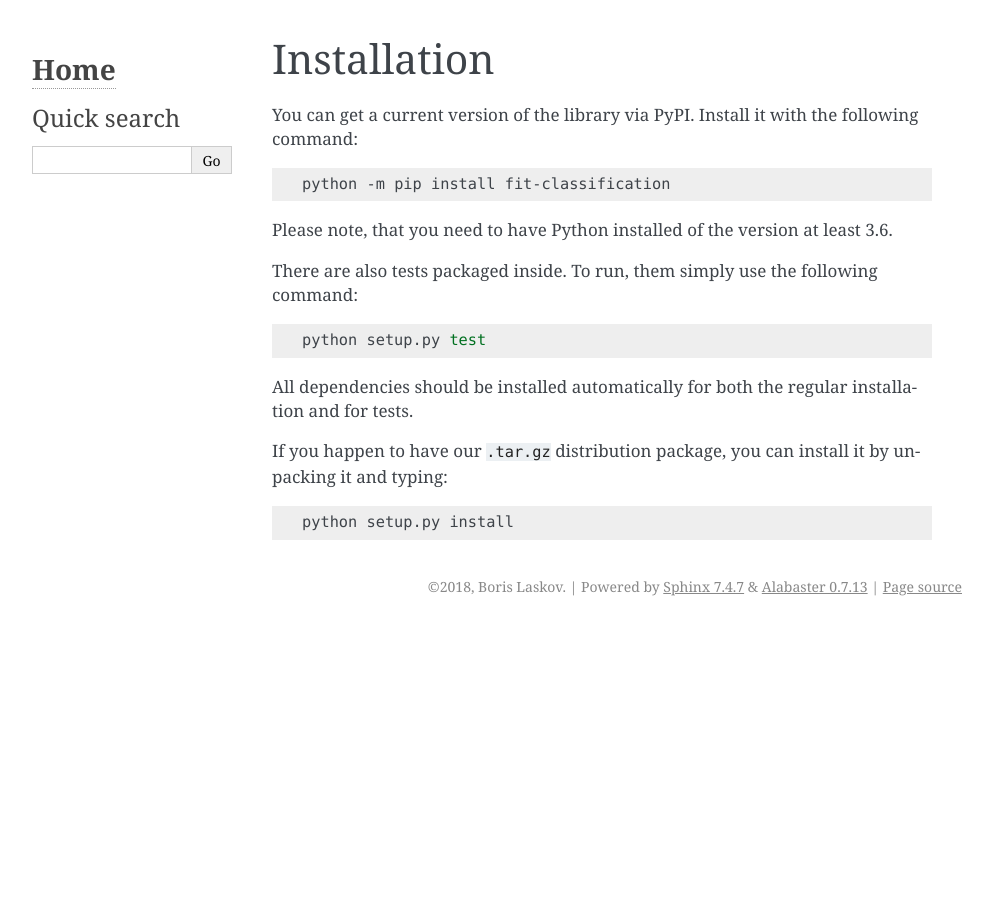
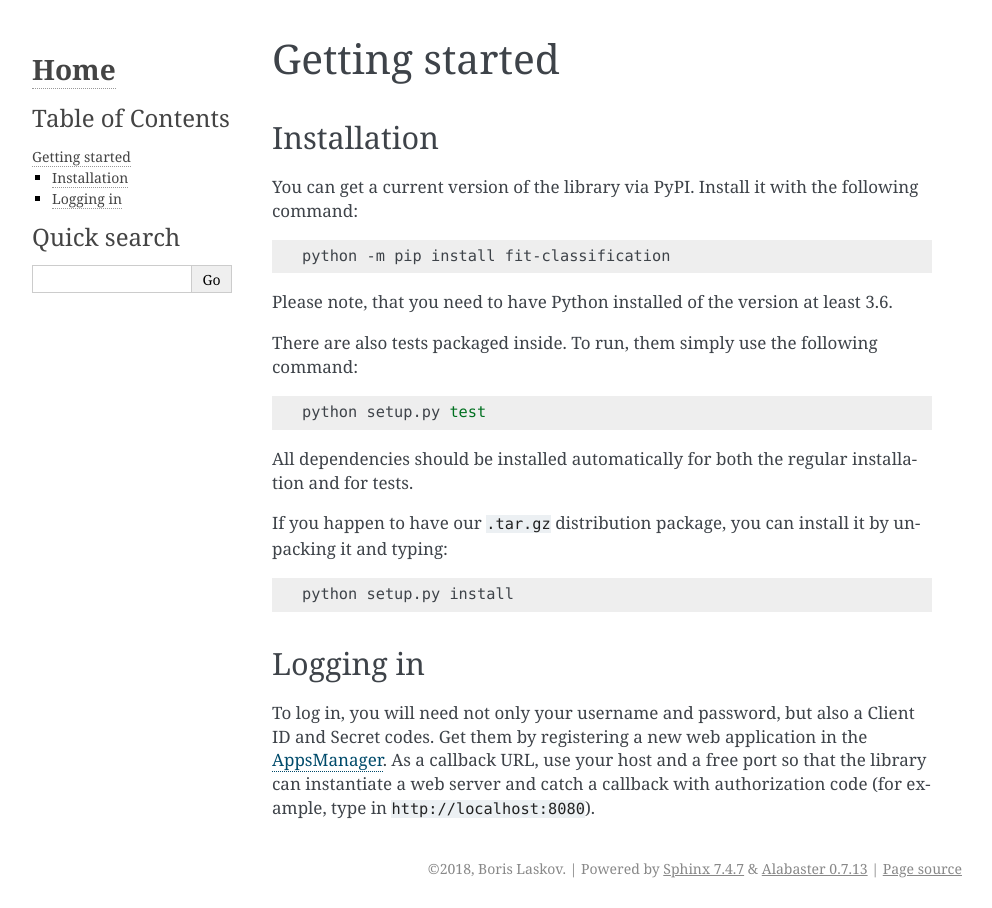
Before and after one commit to BorisLaskov/fit-classification, a Sphinx documentation site: the page built from docs/getting_started.rst, in a window 1280 px wide. Shown: the whole page, without its empty margins (148-1140 px from the left). Built offline with Sphinx 7.4.7, drawn with Linux system fonts in a browser that asks for light colours.

Commit message:
Add Logging In section to docs

```diff
--- a/docs/installation.rst
+++ b/docs/getting_started.rst
@@ -1,5 +1,8 @@
+Getting started
+***************
+
 Installation
-************
+============
 
 You can get a current version of the library via PyPI.
 Install it with the following command:
@@ -26,3 +29,14 @@ you can install it by unpacking it and typing:
 .. code:: bash
 
     python setup.py install
+
+Logging in
+==========
+
+To log in, you will need not only your username and password,
+but also a Client ID and Secret codes. Get them by registering
+a new web application in the
+`AppsManager <https://auth.fit.cvut.cz/manager/>`__.
+As a callback URL, use your host and a free port so that the library
+can instantiate a web server and catch a callback with authorization code
+(for example, type in :code:`http://localhost:8080`).
--- a/docs/index.rst
+++ b/docs/index.rst
@@ -18,7 +18,7 @@ For more information please refer to the sections below.
 
    about_project
    key_features
-   installation
+   getting_started
    api_doc
 
 
```
